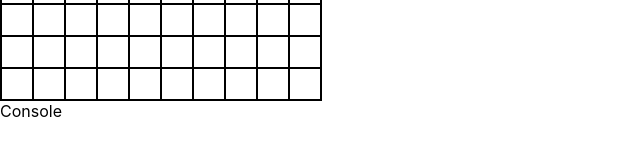
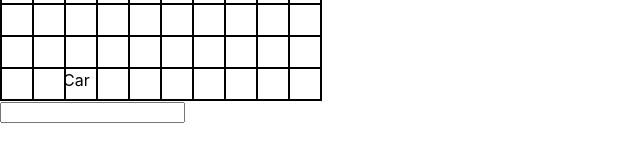
Before and after one commit to Mirzamorph/mars-rover, a React (Create React App) app: page / in a window 1280 px wide. Shown: the part 221-382 px from the top of the page, without its empty margins (0-640 px from the left). Built offline with nearby package versions, Linux system fonts and the light colour scheme.

Commit message:
added rover transition styles

```diff
--- a/src/App.js
+++ b/src/App.js
@@ -1,15 +1,21 @@
-import React from 'react'
+import React, {useState} from 'react'
 import Grid from './components/grid'
-import {defaultGridSize} from './config'
+import {defaultGridSize, defaultRoverPosition} from './config'
+import Console from './components/console'
+import Rover from './components/rover'
 
 export default function App() {
+
+    const [pos, setPos] = useState(defaultRoverPosition)
+
+
     return (
         <>
             <div className="container">
                 <Grid gridCount={defaultGridSize}/>
-                <div className="rover">Car</div>
+                <Rover pos={pos}/>
             </div>
-            <div>Console</div>
+            <Console/>
         </>
     )
 }
--- /dev/null
+++ b/src/components/console.js
@@ -0,0 +1,7 @@
+import React from 'react'
+
+export default function Console() {
+    return (
+        <input type="text"/>
+    )
+}
--- a/src/components/grid.js
+++ b/src/components/grid.js
@@ -3,14 +3,14 @@ import React from 'react'
 export default function Grid({gridCount}) {
 
     const generateRow = () => {
-        return new Array(gridCount).fill(0).map(_ => (
-            <div className="row">{generateCol()}</div>
+        return new Array(gridCount).fill(0).map((_, index) => (
+            <div className="row" key={index}>{generateCol()}</div>
         ))
     }
 
     const generateCol = () => {
-        return new Array(gridCount).fill(0).map(_ => (
-            <div className="col"/>
+        return new Array(gridCount).fill(0).map((_, index) => (
+            <div className="col" key={index}/>
         ))
     }
 
--- /dev/null
+++ b/src/components/rover.js
@@ -0,0 +1,12 @@
+import React from 'react'
+
+export default function Rover({pos}) {
+
+    const styles = {
+        transform: `translate(${pos.x * 100}%, ${pos.y * 100}%)`
+    }
+
+    return (
+        <div className="rover" style={styles}>Car</div>
+    )
+}
--- a/src/config.js
+++ b/src/config.js
@@ -1,6 +1,6 @@
 export const defaultGridSize = 10
 export const defaultRoverPosition = {
-    x: 0,
+    x: 2,
     y: 0
 }
 
--- a/src/index.css
+++ b/src/index.css
@@ -35,4 +35,6 @@ body {
   position: absolute;
   width: 30px;
   height: 30px;
+  bottom: 1px;
+  left: 3px;
 }
```
